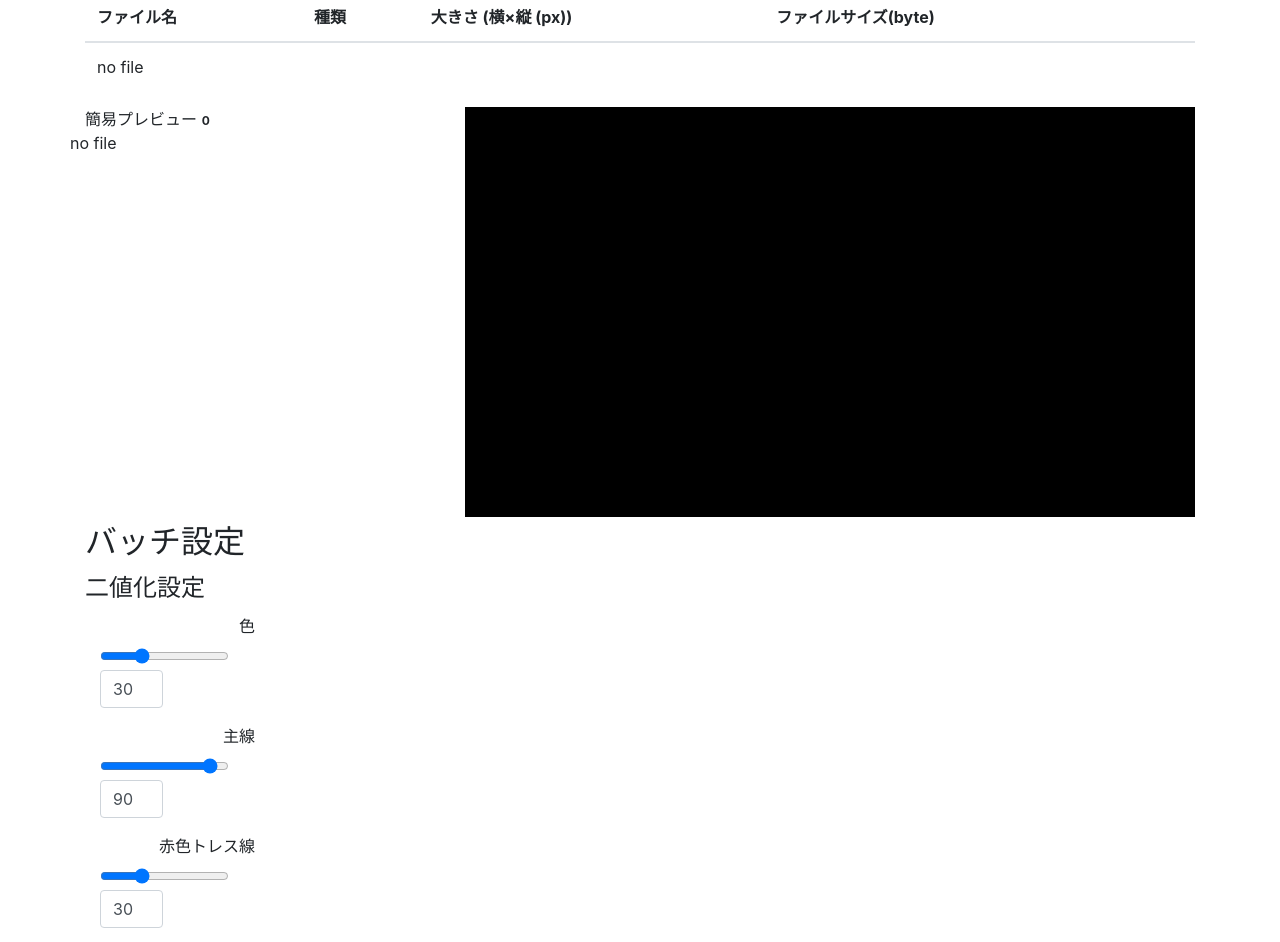
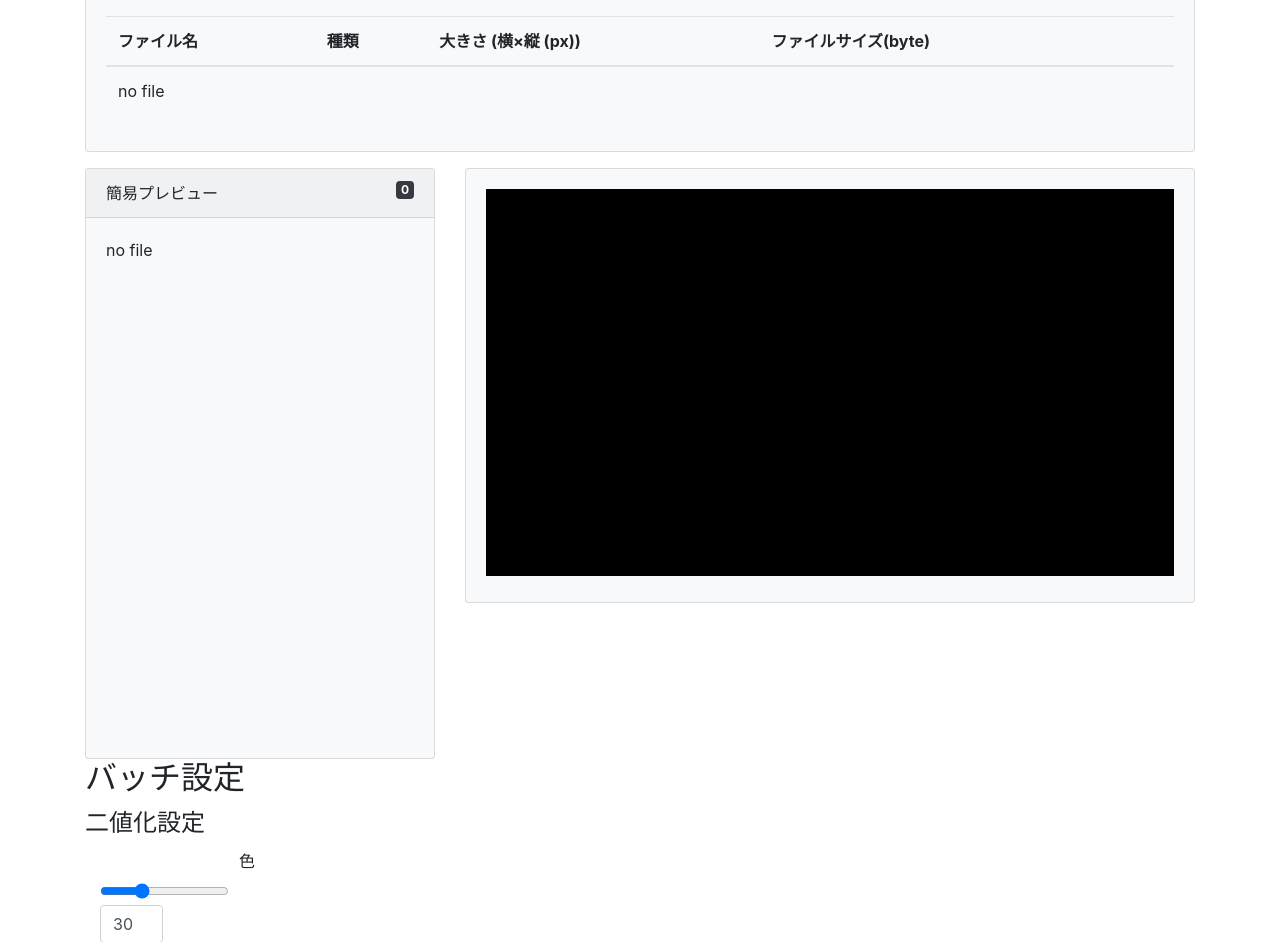
Before and after one commit to YusukeHoriuchi/webtraceman, a website: page index.pug in a window 1280 px wide. Shown: the part 474-1416 px from the top of the page. Drawn offline with nearby package versions, Linux system fonts and the light colour scheme; files that its build step writes are made by us from their sources.

Commit message:
プレビューウィンドウの修正

```diff
--- a/index.pug
+++ b/index.pug
@@ -41,11 +41,11 @@ html(lang="ja")
       //--------------------------------------------------------------------入力ファイル一覧
       div.row
         div.col-xs-12.col-sm-12.col-md-12.col-lg-12
-          h2 読み込んだファイル
           div.row
             div.col-xs-12.col-sm-12.col-md-12.col-lg-12
-              div.panel.panel-default
-                div.panel-body
+              div.card.bg-light.mb-3
+                div.card-header 読み込んだファイル
+                div.card-body
                   table.table.table-condensed
                     thead
                       tr
@@ -57,17 +57,17 @@ html(lang="ja")
                     tbody#loadedTable
           div.row
             div.col-xs-12.col-sm-12.col-md-4.col-lg-4
-              div.panel.panel-default
+              div.card.bg-light
                 //----------------------------------------------------------------プレビュー一覧
-                div.panel-heading 簡易プレビュー
-                  span.badge.pull-right#badge 0
-                div.panel-body
-                  div.row.pre-scrollable.text-center#previews
-            div.col-xs-12.col-sm-12.col-md-8.col-lg-8.panel.panel-default
+                div.card-header 簡易プレビュー
+                  span.badge.badge-dark.float-right#badge 0
+                div.card-body
+                  div#previews(style="overflow-x:hidden;overflow-y:scroll;height:500px;")
+            div.col-xs-12.col-sm-12.col-md-8.col-lg-8
               //----------------------------------------------------------------大プレビュー
-              div.panel-body
-                div#editAreaSize
-                  canvas#editArea
+              div.card.bg-light.mb-3
+                div.card-body#editAreaSize
+                  canvas.mw-100#editArea
       //------------------------------------------------------------------バッチ処理設定
       div.row
         div.col-xs-12.col-sm-12.col-md-12.col-lg-12
--- a/script.js
+++ b/script.js
@@ -501,10 +501,11 @@ function fileToListObj(file,index){
   obj.size  = file.size;
 
   obj.thumbnail = document.createElement("div");
-  obj.thumbnail.classList.add("col-xs-4","col-sm-3","col-md-12","col-lg-12");
+  obj.thumbnail.classList.add("row");
+  obj.thumbnail.style.border = "solid 1px black";
 
   const a = document.createElement("a");
-  a.classList.add("thumbnail");
+  a.classList.add("col-md-12");
   a.addEventListener("click",selectFile,false);
   obj.thumbnail.appendChild(a);
 
@@ -526,6 +527,9 @@ function fileToListObj(file,index){
           obj.img = img;
           obj.width = img.naturalWidth;
           obj.height  = img.naturalHeight;
+          img.style.display = "block";
+          img.style.width = "100%";
+          img.style.height = "auto";
           a.appendChild(img);
           resolve(obj);
         };
```
